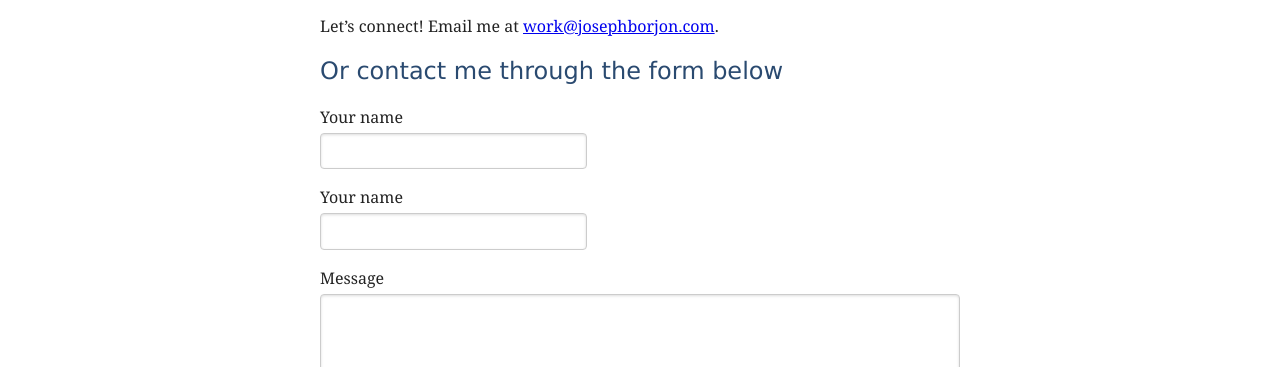
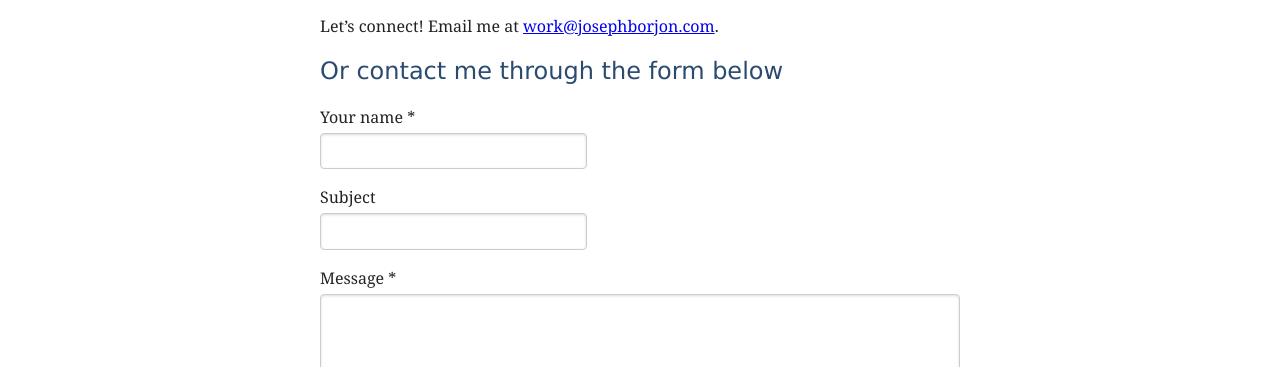
Before and after one commit to jborjon/jborjon.github.io, a Jekyll site: the page built from contact.html, in a window 1280 px wide. Shown: the part 146-513 px from the top of the page. Built offline with Jekyll 4.4.1, drawn with Linux system fonts in a browser that asks for light colours; some web fonts are replaced.

Commit message:
Update contact.html

```diff
--- a/contact.html
+++ b/contact.html
@@ -10,15 +10,15 @@ id: contact
 
 <form class="pure-form pure-form-stacked kwes-form" action="https://kwes.io/api/foreign/forms/GWQQRHUOX2O5yIwqWHD9">
   <p>
-    <label for="client-name">Your name</label>
-    <input type="text" name="client-name" rules="required|max:255">
+    <label for="client-name">Your name <span class="form-required-mark">*</span></label>
+    <input required type="text" name="client-name">
   </p>
   <p>
-    <label for="subject">Your name</label>
+    <label for="subject">Subject</label>
     <input type="text" name="subject" rules="max:255">
   </p>
   <p>
-    <label for="client-message">Message</label>
+    <label for="client-message">Message <span class="form-required-mark">*</span></label>
     <textarea required name="client-message" cols="80" rows="8"></textarea>
   </p>
 
```
